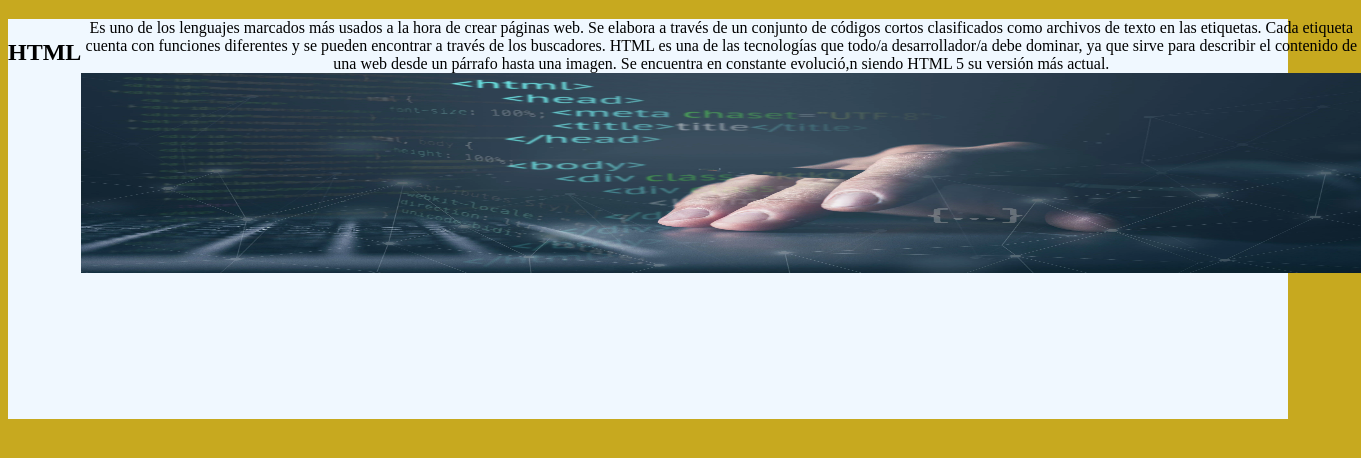
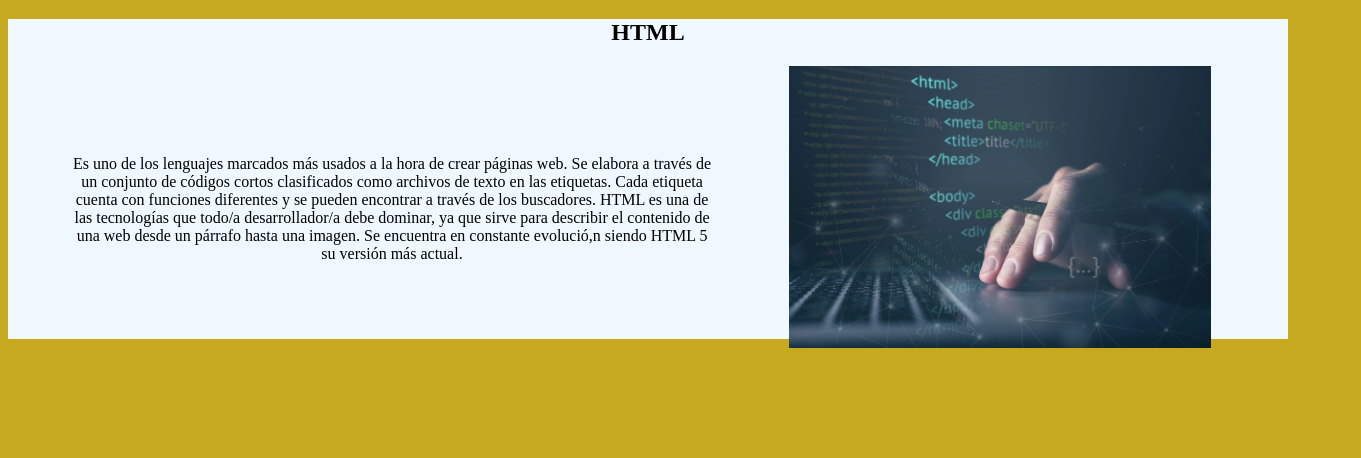
Before and after one commit to arthurmas16/WEB, a plain HTML site: page Pages/tecnologias.html in a window 1280 px wide. Shown: the part 90-548 px from the top of the page, 1361 px wide, since content can reach past the window. Drawn offline with Linux system fonts and the light colour scheme.

Commit message:
rama arturo

```diff
--- a/Pages/tecnologias.html
+++ b/Pages/tecnologias.html
@@ -13,7 +13,7 @@
 </body>
      <header><h1>TENOLOGÍAS</h1></header>
      <section>
-        <div><h2>HTML</h2></div>
+        <div class="titulo"><h2>HTML</h2></div>
         <div class="tecno">
             <div class="texto" > Es uno de los lenguajes marcados más usados a la hora de crear páginas web. Se elabora a través de un conjunto de códigos cortos clasificados como archivos de texto en las etiquetas. Cada etiqueta cuenta con funciones diferentes y se pueden encontrar a través de los buscadores. HTML es una de las tecnologías que todo/a desarrollador/a debe dominar, ya que sirve para describir el contenido de una web desde un párrafo hasta una imagen. Se encuentra en constante evolució,n siendo HTML 5 su versión más actual. </div>
             <div class="imagen"> <img src="../Media/tecnologias web.webp" alt=""></div>
--- a/Style/tecnologias.CSS
+++ b/Style/tecnologias.CSS
@@ -9,16 +9,25 @@ header{
 
 section{
     background-color: aliceblue;
-    height: 50vh;
+    height: 40vh;
     text-align: center;
-    display: flex;
     width:100vw;
 }
-.imagen{
-    height: 50%;
-    width:100vw;
+.texto{
+    height: 100%;
+    width: 50vw;
+    padding: 5%;
 }
 img{
-    height: 100%;
-    width:100vw;
+    width: 33vw;
+    padding-left: 3%;
+
 }
+.titulo{
+    text-align: center;
+}
+.tecno{
+    display: flex;
+   align-items: center;
+
+}
```
